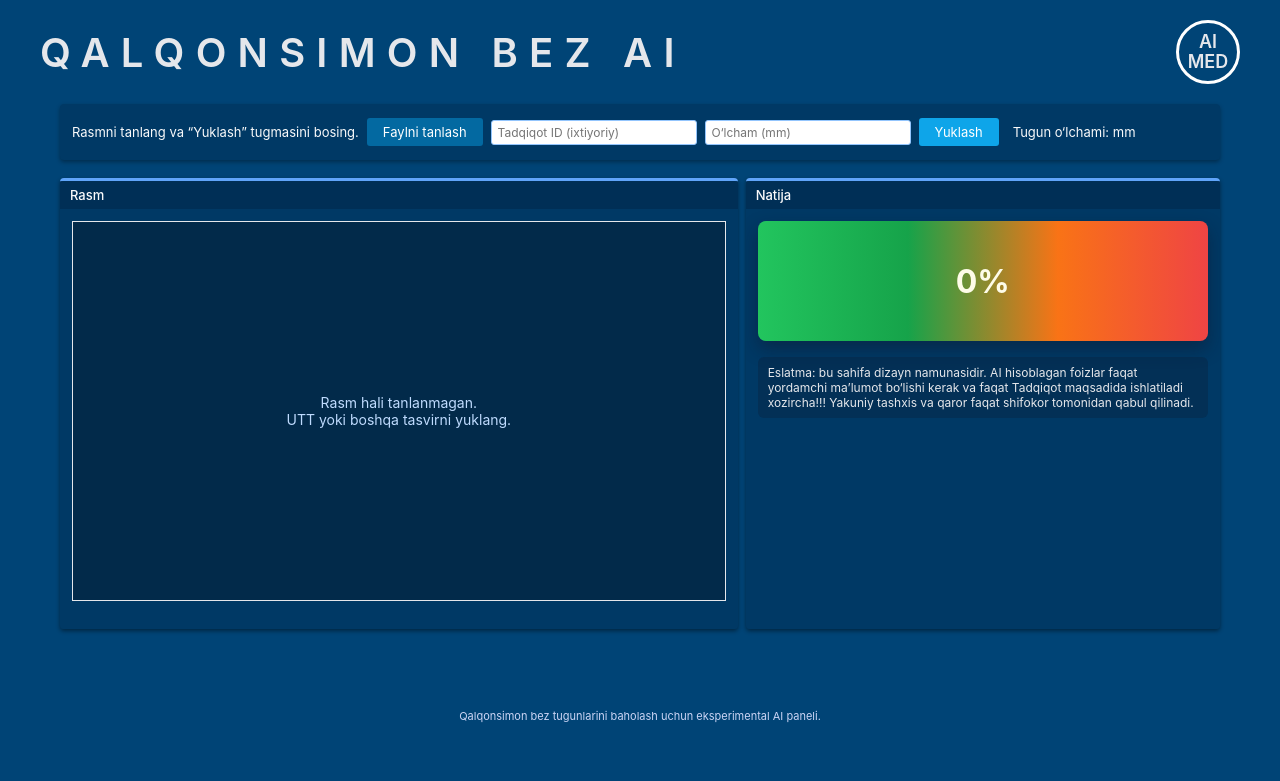
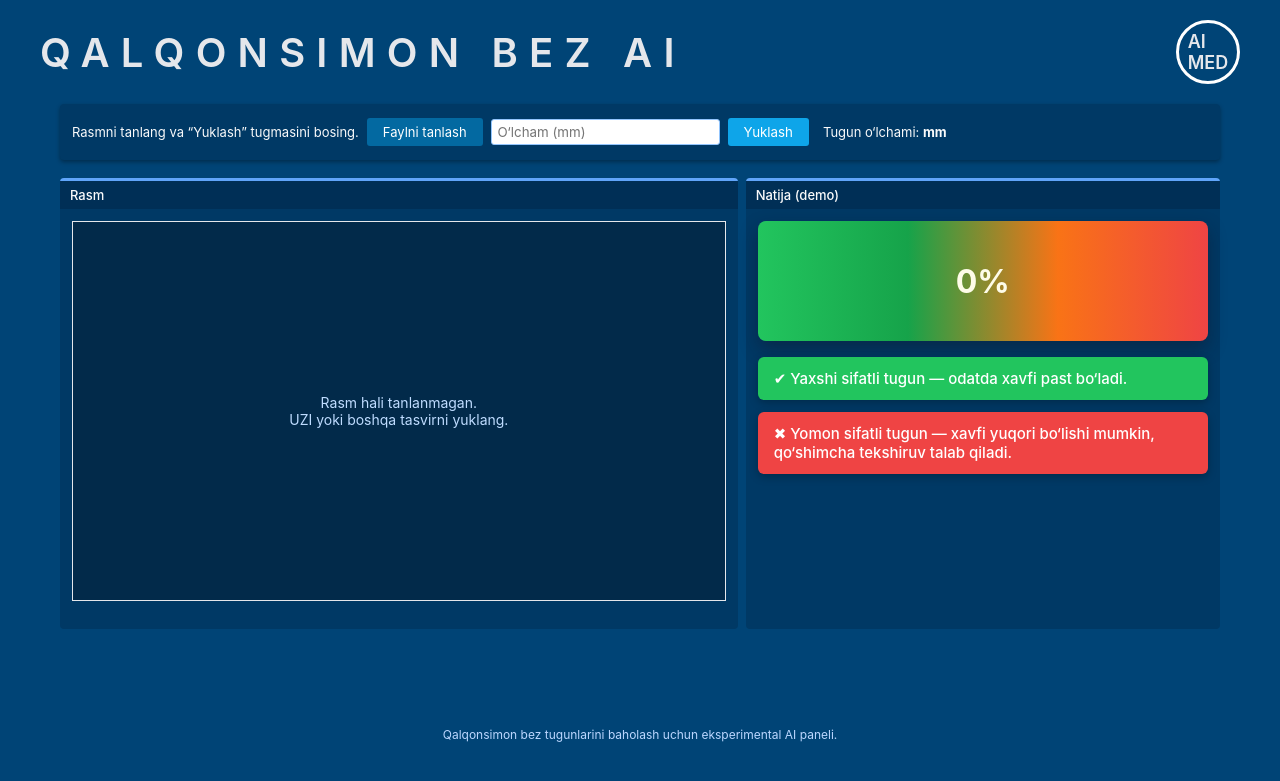
Before and after one commit to bekjonsattorov256-hue/thyroid-telegram-bot, a Flask app: page / in a window 1280 px wide. Shown: the top 781 px of the page. Run offline with Flask 3, Linux system fonts and the light colour scheme; parts of the project's set-up code (start-up, migrations or seed data) failed here and were passed over.

Commit message:
Update index.html

```diff
--- a/templates/index.html
+++ b/templates/index.html
@@ -31,12 +31,6 @@
       color: #e5e7eb;
     }
 
-    .brand {
-      display: flex;
-      align-items: center;
-      gap: 16px;
-    }
-
     .brand-title {
       font-size: 40px;
       letter-spacing: 0.28em;
@@ -55,11 +49,6 @@
       font-weight: 600;
     }
 
-    .brand-badge span {
-      text-align: center;
-      line-height: 1.1;
-    }
-
     /* MAIN PANEL */
     .panel {
       max-width: 1200px;
@@ -71,49 +60,19 @@
       background: #003965;
       padding: 14px 12px;
       border-radius: 4px;
-      box-shadow: 0 2px 4px rgba(0,0,0,0.35);
       display: flex;
       flex-wrap: wrap;
       gap: 8px;
       align-items: center;
       font-size: 13px;
+      box-shadow: 0 2px 4px rgba(0,0,0,0.35);
     }
 
-    .btn {
-      border: none;
-      border-radius: 3px;
-      padding: 6px 16px;
-      font-size: 13px;
-      cursor: pointer;
-      color: #ffffff;
-    }
-
-    .btn-primary {
-      background: #0ea5e9;
-    }
-
-    .btn-secondary {
-      background: #0369a1;
-    }
-
-    .toolbar input[type="text"],
-    .toolbar input[type="number"] {
-      padding: 4px 6px;
-      border-radius: 3px;
-      border: 1px solid #93c5fd;
-      font-size: 12px;
-      min-width: 120px;
-      background: #ffffff;
-      color: #111827;
-    }
-
-    /* Custom file button */
     #fileInput {
       display: none;
     }
 
     .file-label {
-      display: inline-block;
       background: #0369a1;
       color: #ffffff;
       padding: 6px 16px;
@@ -122,7 +81,15 @@
       cursor: pointer;
     }
 
-    /* GRID */
+    .btn-primary {
+      background: #0ea5e9;
+      color: #ffffff;
+      padding: 6px 16px;
+      border-radius: 3px;
+      cursor: pointer;
+      border: none;
+    }
+
     .grid {
       margin-top: 18px;
       display: grid;
@@ -133,8 +100,6 @@
     .panel-box {
       background: #003965;
       border-radius: 4px;
-      box-shadow: 0 2px 4px rgba(0,0,0,0.45);
-      overflow: hidden;
       border-top: 3px solid #60a5fa;
     }
 
@@ -147,12 +112,9 @@
 
     .panel-body {
       padding: 12px;
-      background: #003965;
       min-height: 420px;
-      position: relative;
     }
 
-    /* LEFT – IMAGE */
     .image-area {
       border: 1px solid #e5e7eb;
       height: 380px;
@@ -165,28 +127,12 @@
     .image-area img {
       max-width: 100%;
       max-height: 100%;
-      object-fit: contain;
-    }
-
-    .image-placeholder {
-      font-size: 14px;
-      color: #bfdbfe;
-      text-align: center;
-    }
-
-    /* RIGHT – RESULT */
-    .result-section {
-      display: flex;
-      flex-direction: column;
-      gap: 16px;
-      font-size: 13px;
     }
 
     .probability-bar {
       width: 100%;
       height: 120px;
       border-radius: 8px;
-      border: none;
       background: linear-gradient(90deg, #22c55e, #16a34a, #f97316, #ef4444);
       display: flex;
       align-items: center;
@@ -197,20 +143,36 @@
       box-shadow: 0 8px 18px rgba(15, 23, 42, 0.45);
     }
 
-    .note {
-      font-size: 12px;
-      color: #e5e7eb;
-      padding: 8px 10px;
-      background: rgba(15, 23, 42, 0.25);
-      border-radius: 6px;
+    /* GREEN & RED INFO BLOCKS */
+    .legend {
+      margin-top: 16px;
+      display: flex;
+      flex-direction: column;
+      gap: 12px;
     }
 
-    /* FOOTER */
+    .legend-box {
+      padding: 12px 16px;
+      border-radius: 6px;
+      font-size: 15px;
+      font-weight: 500;
+      color: #ffffff;
+      box-shadow: 0 3px 8px rgba(0,0,0,0.25);
+    }
+
+    .good {
+      background: #22c55e; /* Yashil */
+    }
+
+    .bad {
+      background: #ef4444; /* Qizil */
+    }
+
     .footer {
       text-align: center;
-      font-size: 11px;
-      color: #cbd5f5;
-      padding-bottom: 18px;
+      padding: 18px;
+      font-size: 12px;
+      color: #bbd7ff;
     }
 
     @media (max-width: 960px) {
@@ -229,34 +191,25 @@
 
   <!-- HEADER -->
   <div class="top-bar">
-    <div class="brand">
-      <div class="brand-title">QALQONSIMON BEZ AI</div>
-    </div>
-    <div class="brand-badge">
-      <span>AI<br>MED</span>
-    </div>
+    <div class="brand-title">QALQONSIMON BEZ AI</div>
+    <div class="brand-badge"><span>AI<br>MED</span></div>
   </div>
 
   <!-- MAIN PANEL -->
   <div class="panel">
 
-    <!-- TOOLBAR -->
     <div class="toolbar">
       <span>Rasmni tanlang va “Yuklash” tugmasini bosing.</span>
 
-      <!-- Fayl tanlash tugmasi -->
       <label for="fileInput" class="file-label">Faylni tanlash</label>
       <input id="fileInput" type="file" accept="image/*">
 
-      <input type="text" placeholder="Tadqiqot ID (ixtiyoriy)">
-      <input id="sizeInput" type="number" placeholder="O‘lcham (mm)">
+      <input id="sizeInput" type="number" placeholder="O‘lcham (mm)" style="padding:4px 6px;border-radius:3px;border:1px solid #93c5fd;">
+      <button class="btn-primary">Yuklash</button>
 
-      <button class="btn btn-primary">Yuklash</button>
-
-      <span style="margin-left:6px;">Tugun o‘lchami: <span id="lesionSizeLabel">mm</span></span>
+      <span style="margin-left:6px;">Tugun o‘lchami: <b id="lesionSizeLabel">mm</b></span>
     </div>
 
-    <!-- GRID -->
     <div class="grid">
 
       <!-- LEFT -->
@@ -264,9 +217,9 @@
         <div class="panel-header">Rasm</div>
         <div class="panel-body">
           <div class="image-area">
-            <img id="preview" src="" style="display:none;">
-            <div id="placeholder" class="image-placeholder">
-              Rasm hali tanlanmagan.<br>UTT yoki boshqa tasvirni yuklang.
+            <img id="preview" style="display:none;">
+            <div id="placeholder" style="color:#bfdcff;font-size:14px;text-align:center;">
+              Rasm hali tanlanmagan.<br>UZI yoki boshqa tasvirni yuklang.
             </div>
           </div>
         </div>
@@ -274,23 +227,28 @@
 
       <!-- RIGHT -->
       <div class="panel-box">
-        <div class="panel-header">Natija </div>
+        <div class="panel-header">Natija (demo)</div>
         <div class="panel-body">
-          <div class="result-section">
-            <div class="probability-bar" id="probBox">0%</div>
 
-            <p class="note">
-              Eslatma: bu sahifa dizayn namunasidir. AI hisoblagan foizlar faqat yordamchi ma’lumot bo‘lishi kerak va faqat Tadqiqot maqsadida ishlatiladi xozircha!!!
-              Yakuniy tashxis va qaror faqat shifokor tomonidan qabul qilinadi.
-            </p>
+          <div class="probability-bar" id="probBox">0%</div>
+
+          <!-- GREEN & RED EXPLANATION -->
+          <div class="legend">
+            <div class="legend-box good">
+              ✔ Yaxshi sifatli tugun — odatda xavfi past bo‘ladi.
+            </div>
+
+            <div class="legend-box bad">
+              ✖ Yomon sifatli tugun — xavfi yuqori bo‘lishi mumkin, qo‘shimcha tekshiruv talab qiladi.
+            </div>
           </div>
+
         </div>
       </div>
 
     </div>
   </div>
 
-  <!-- FOOTER -->
   <div class="footer">
     Qalqonsimon bez tugunlarini baholash uchun eksperimental AI paneli.
   </div>
@@ -300,27 +258,24 @@
   const fileInput = document.getElementById('fileInput');
   const preview = document.getElementById('preview');
   const placeholder = document.getElementById('placeholder');
+  const probBox = document.getElementById('probBox');
   const sizeInput = document.getElementById('sizeInput');
   const lesionLabel = document.getElementById('lesionSizeLabel');
-  const probBox = document.getElementById('probBox');
 
   fileInput.addEventListener('change', e => {
     const file = e.target.files[0];
     if (!file) return;
-    const url = URL.createObjectURL(file);
 
-    preview.src = url;
-    preview.style.display = 'block';
-    placeholder.style.display = 'none';
+    preview.src = URL.createObjectURL(file);
+    preview.style.display = "block";
+    placeholder.style.display = "none";
 
-    // Demo uchun tasodifiy foiz (keyin backenddan haqiqiy qiymat berasan)
-    const prob = Math.round(10 + Math.random() * 80);
+    const prob = Math.round(10 + Math.random() * 80); // Demo foiz
     probBox.textContent = prob + "%";
   });
 
   sizeInput.addEventListener('input', e => {
-    const v = e.target.value;
-    lesionLabel.textContent = v ? v + " mm" : "mm";
+    lesionLabel.textContent = e.target.value ? e.target.value + " mm" : "mm";
   });
 </script>
 
```
